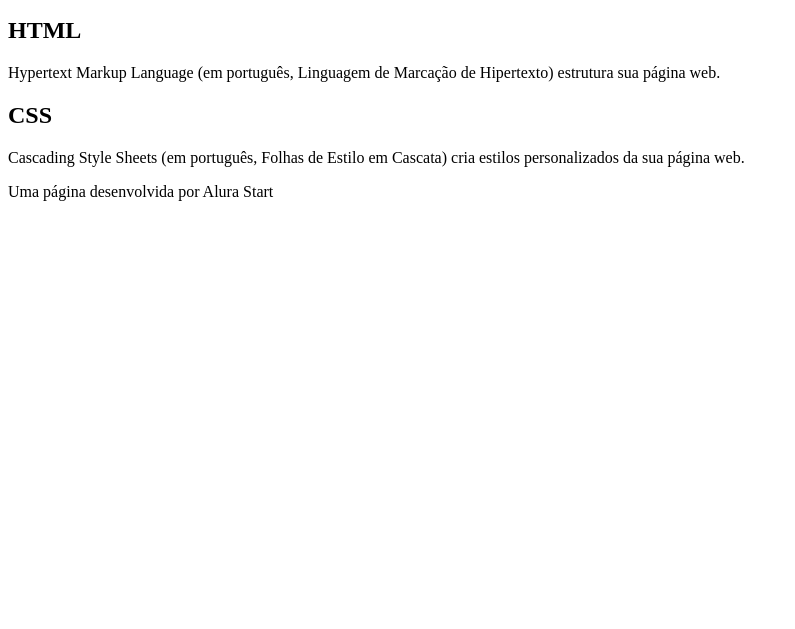
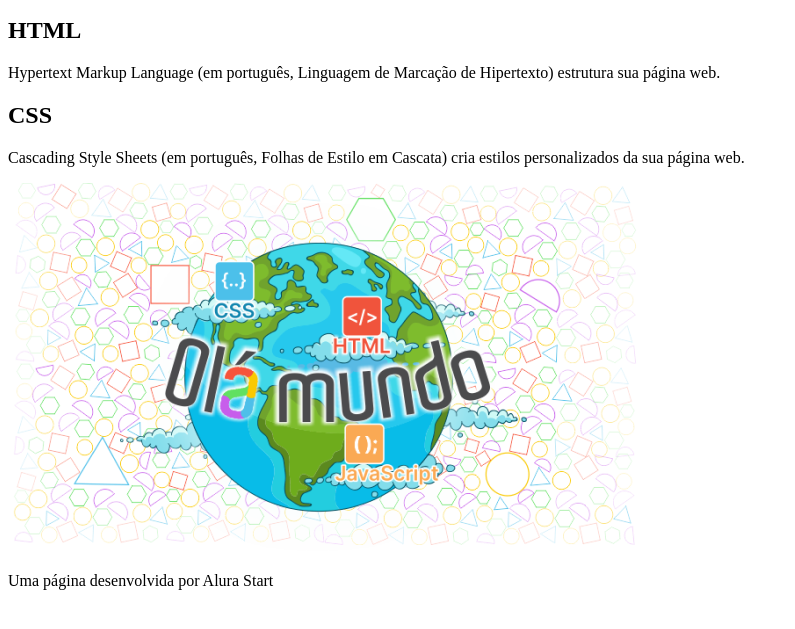
Before and after one commit to s5i4/Hello-World, a plain HTML site: page index.html in a window 1280 px wide. Shown: the part 101-730 px from the top of the page, without its empty margins (0-795 px from the left). Drawn offline with Linux system fonts and the light colour scheme.

Commit message:
Finalizando a página HTML

```diff
--- a/index.html
+++ b/index.html
@@ -18,6 +18,7 @@
 
     <h2>CSS</h2>
     <P>Cascading Style Sheets (em português, Folhas de Estilo em Cascata) cria estilos personalizados da sua página web.</P>
+    <img src="Imagem/Olá Mundo.png.png" alt="Imagem com figuras geométricas ao fundo e uma figura do planeta Terraa frente, com a inscrição Olá Mundo em letras coloridas">
 
 </section>
 
```
Also changed, not shown: Imagem/Olá Mundo.png.png (added).
